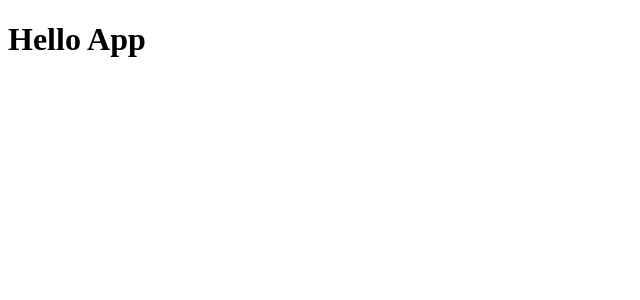
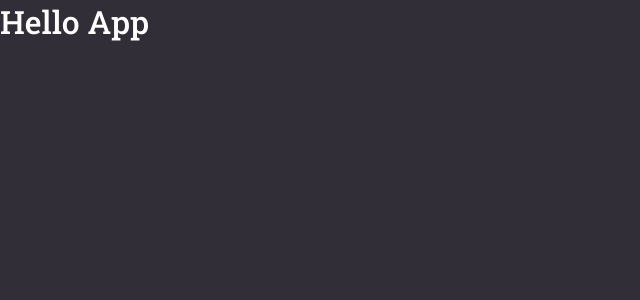
Before and after one commit to yuriduartedev/gobarber-web, a React (Create React App) app: page / in a window 1280 px wide. Shown: the top 300 px of the page, without its empty margins (0-640 px from the left). Built offline with nearby package versions, Linux system fonts and the light colour scheme.

Commit message:
Configuração de estilos globais do App

```diff
--- a/package.json
+++ b/package.json
@@ -10,9 +10,11 @@
     "@types/node": "^12.0.0",
     "@types/react": "^16.9.0",
     "@types/react-dom": "^16.9.0",
+    "@types/styled-components": "^5.1.1",
     "react": "^16.13.1",
     "react-dom": "^16.13.1",
     "react-scripts": "3.4.1",
+    "styled-components": "^5.1.1",
     "typescript": "~3.7.2"
   },
   "scripts": {
--- a/public/index.html
+++ b/public/index.html
@@ -4,8 +4,8 @@
     <meta charset="utf-8" />
     <meta name="viewport" content="width=device-width, initial-scale=1" />
     <meta name="theme-color" content="#ff9000" />
-
     <title>GoBarber</title>
+    <link href="https://fonts.googleapis.com/css2?family=Roboto+Slab:wght@400;500&display=swap" rel="stylesheet">
   </head>
   <body>
     <noscript>You need to enable JavaScript to run this app.</noscript>
--- a/src/App.tsx
+++ b/src/App.tsx
@@ -1,5 +1,12 @@
 import React from 'react';
 
-const App: React.FC = () => <h1>Hello App</h1>;
+import GlobalStyle from './styles/global';
+
+const App: React.FC = () => (
+  <>
+    <h1>Hello App</h1>
+    <GlobalStyle />
+  </>
+);
 
 export default App;
--- /dev/null
+++ b/src/styles/global.ts
@@ -0,0 +1,29 @@
+import { createGlobalStyle } from 'styled-components';
+
+export default createGlobalStyle`
+  * {
+    margin: 0;
+    padding: 0;
+    box-sizing: border-box;
+    outline: 0;
+  }
+
+  body {
+    background: #312e38;
+    color: #fff;
+    -webkit-font-smoothing: antialiased;
+  }
+
+  body, input, button {
+    font-family: 'Roboto Slab', serif;
+    font-size: 16px;
+  }
+
+  h1, h2, h3, h4, h5, strong {
+    font-weight: 500;
+  }
+
+  button {
+    cursor: pointer;
+  }
+`;
```
Also changed, not shown: 1 other file (tests, documents, lock files or other folders).
